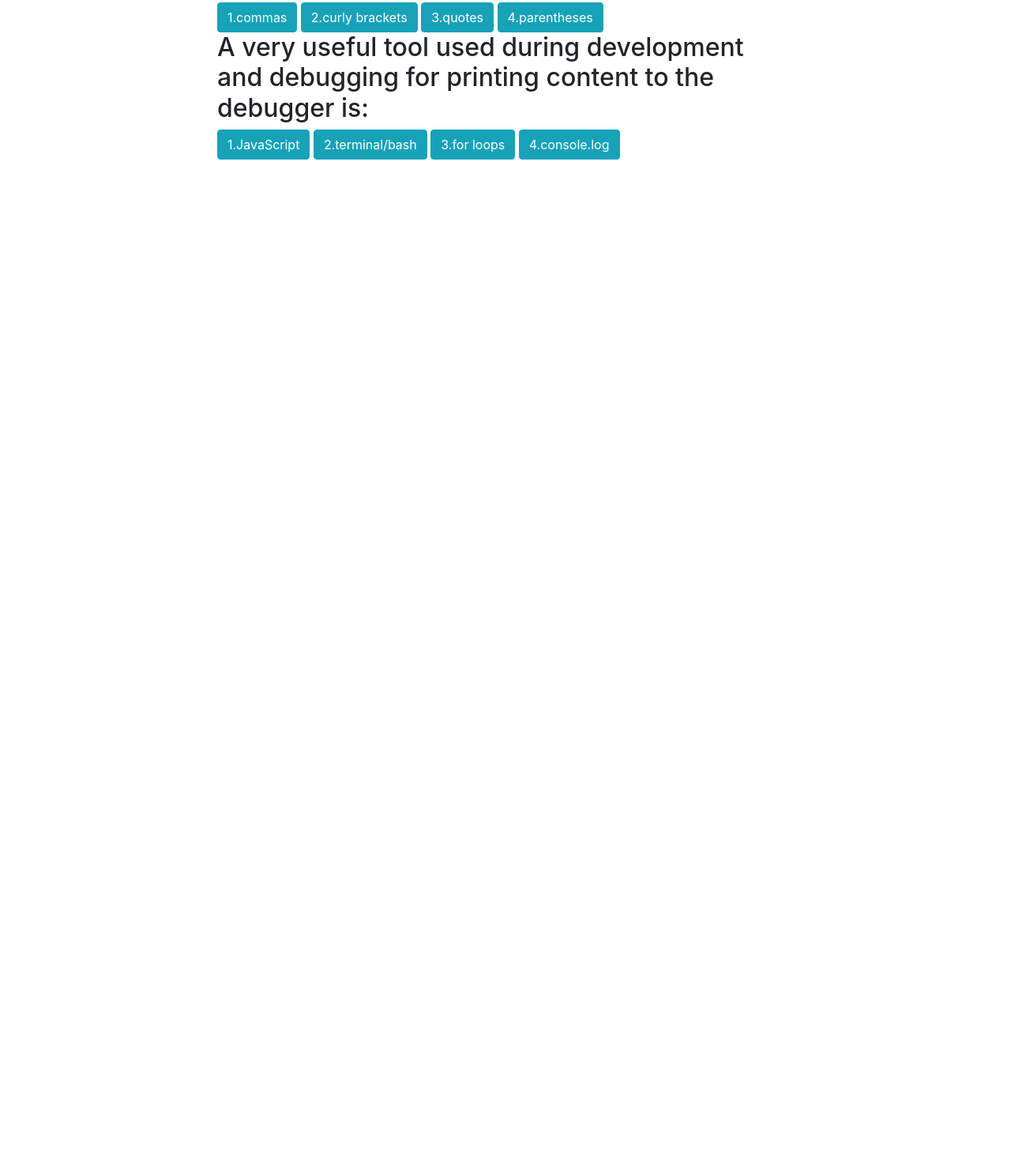
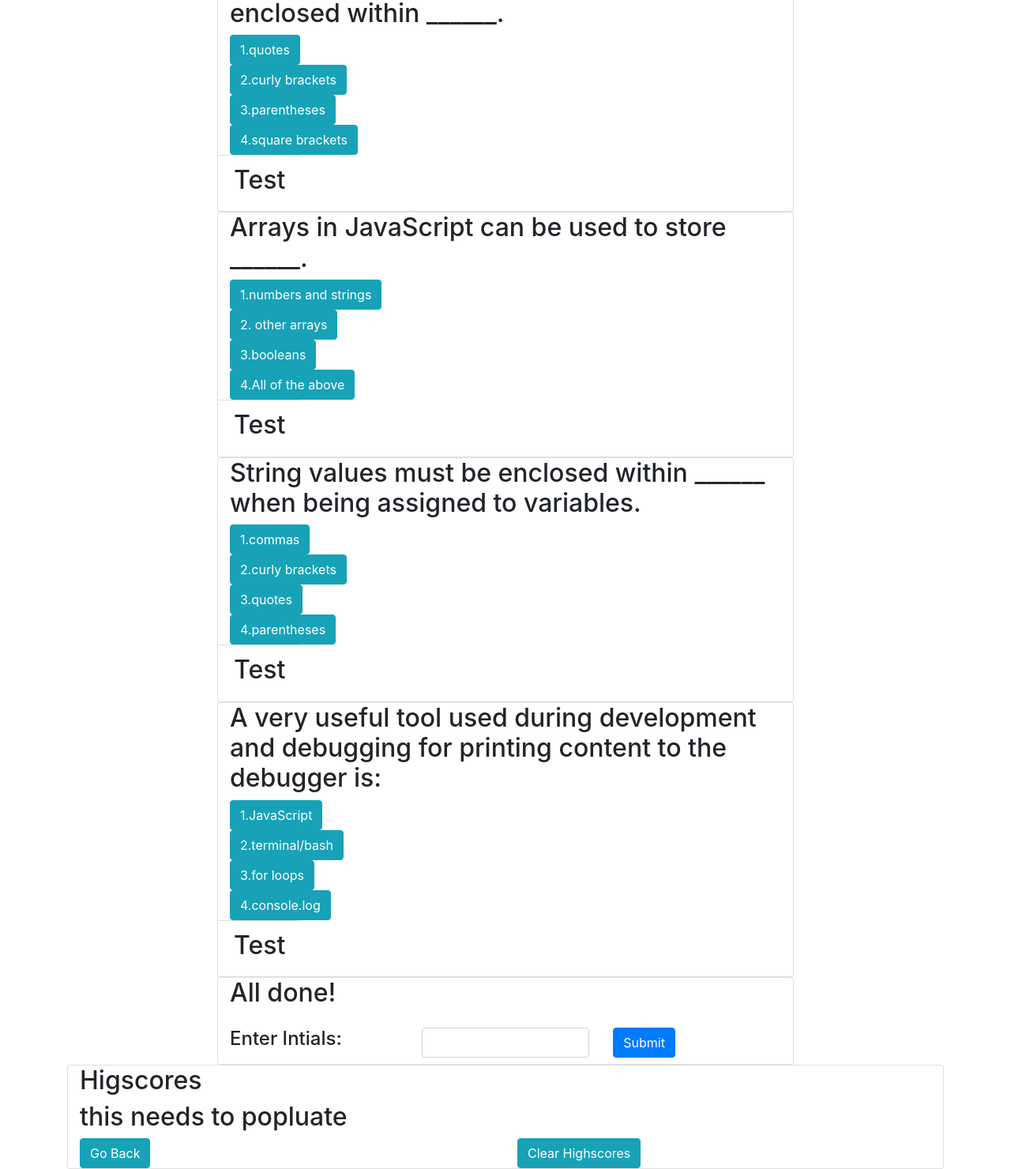
Before and after one commit to ross1jk/JavaScript-Fundamentals-Quiz, a plain HTML site: page index.html in a window 1280 px wide. Shown: the part 626-2106 px from the top of the page at 79% size. Before the commit the page ends 828 px from the top, so only its background shows below. Drawn offline with nearby package versions, Linux system fonts and the light colour scheme.

Commit message:
cards made in bootstrap styling needs to be made and JavaScript will need to be added

```diff
--- a/index.html
+++ b/index.html
@@ -24,52 +24,180 @@
   <!--use cards for the forms, then the footer will rbe hidden, and then display correct or incorrect
   based on the users answers. center the cards and add padding like in portfolio.
    Link high scores card to navbar? I cant image I wiould create a new page for this?-->
-    <form>
-        <h1>Coding Quiz Challenge</h1>
+   <form class="card">
+    <section class="container">
+      <header class="card-header bg-transparent">
+        <section class="row">
+          <div class="col-12">
+            <h1>Coding Quiz Challenge</h1>
+          </div>
+        </section>
+      </header>
+      <form class="card-body">
         <p>Try to answer the following code-related questions within the time limit. Keep in mind that incorrect answers will penalise your score/time by ten seconds!</p>
         <button type="button" class="btn btn-info">Start Quiz</button>
-    </form>
-
-    <form>
-        <h2>Commonly used data types DO NOT include:</h2>
-        <button type="button" class="btn btn-info">1.strings</button>
-        <button type="button" class="btn btn-info">2.booleans</button>
-        <button type="button" class="btn btn-info">3.alerts</button>
-        <button type="button" class="btn btn-info">4.numbers</button>
-    </form>
-
-    <form>
-        <h2>The condition in an if / else statement is enclosed within ______. </h2>
-        <button type="button" class="btn btn-info">1.quotes</button>
-        <button type="button" class="btn btn-info">2.curly brackets</button>
-        <button type="button" class="btn btn-info">3.parentheses</button>
-        <button type="button" class="btn btn-info">4.square brackets</button>
-    </form>
-    <form>
-        <h2>Arrays in JavaScript can be used to store ______. </h2>
-        <button type="button" class="btn btn-info">1.numbers and strings</button>
-        <button type="button" class="btn btn-info">2. other arrays</button>
-        <button type="button" class="btn btn-info">3.booleans</button>
-        <button type="button" class="btn btn-info">4.All of the above</button>
-    </form>
-    <form>
-        <h2>String values must be enclosed within ______ when being assigned to variables. </h2>
-        <button type="button" class="btn btn-info">1.commas</button>
-        <button type="button" class="btn btn-info">2.curly brackets</button>
-        <button type="button" class="btn btn-info">3.quotes</button>
-        <button type="button" class="btn btn-info">4.parentheses</button>
-    </form>
-    <form>
-        <h2>A very useful tool used during development and debugging for printing content to the debugger is: </h2>
-        <button type="button" class="btn btn-info">1.JavaScript</button>
-        <button type="button" class="btn btn-info">2.terminal/bash</button>
-        <button type="button" class="btn btn-info">3.for loops</button>
-        <button type="button" class="btn btn-info">4.console.log</button>
-    </form>
+      </form>
+      <footer class="card-footer bg-transparent">
+        <section class="row">
+          <div class="col-12">
+            <h2>Test</h2>
+          </div>
+        </section>
+      </footer>
+    </section>
+  </form>
 
 
+
+ <form class="card">
+    <section class="container">
+       <section class="row">
+         <div class="col-12">
+          <h2>Commonly used data types DO NOT include:</h2>
+         </div>
+         <div class="col-12">
+          <button type="button" class="btn btn-info">1.strings</button>
+         </div>
+         <div class="col-12">
+            <button type="button" class="btn btn-info">2.booleans</button>
+         </div>
+         <div class="col-12">
+          <button type="button" class="btn btn-info">3.alerts</button>
+         </div>
+         <div class="col-12">
+          <button type="button" class="btn btn-info">4.numbers</button>
+         </div>
+        <footer class="card-footer bg-transparent">
+          <section class="row">
+             <div class="col-12">
+               <h2>Test</h2>
+             </div>
+          </section>
+        </footer>
+     </section>
+    </section>
+  </form>
+
+
+  <form class="card">
+    <section class="container">
+       <section class="row">
+         <div class="col-12">
+          <h2>The condition in an if / else statement is enclosed within ______. </h2>
+         </div>
+         <div class="col-12">
+          <button type="button" class="btn btn-info">1.quotes</button>
+         </div>
+         <div class="col-12">
+           <button type="button" class="btn btn-info">2.curly brackets</button>
+         </div>
+         <div class="col-12">
+          <button type="button" class="btn btn-info">3.parentheses</button>
+         </div>
+         <div class="col-12">
+          <button type="button" class="btn btn-info">4.square brackets</button>
+         </div>
+      <footer class="card-footer bg-transparent">
+        <section class="row">
+           <div class="col-12">
+             <h2>Test</h2>
+           </div>
+        </section>
+       </footer>
+     </section>
+    </section>
+  </form>
+
+  <form class="card">
+    <section class="container">
+       <section class="row">
+         <div class="col-12">
+             <h2>Arrays in JavaScript can be used to store ______. </h2>
+         </div>
+         <div class="col-12">
+          <button type="button" class="btn btn-info">1.numbers and strings</button>
+         </div>
+         <div class="col-12">
+           <button type="button" class="btn btn-info">2. other arrays</button>
+         </div>
+         <div class="col-12">
+          <button type="button" class="btn btn-info">3.booleans</button>
+         </div>
+         <div class="col-12">
+          <button type="button" class="btn btn-info">4.All of the above</button>
+         </div>
+      <footer class="card-footer bg-transparent">
+        <section class="row">
+           <div class="col-12">
+             <h2>Test</h2>
+           </div>
+        </section>
+       </footer>
+     </section>
+    </section>
+  </form>
+
+
+  <form class="card">
+    <section class="container">
+       <section class="row">
+         <div class="col-12">
+             <h2>String values must be enclosed within ______ when being assigned to variables.</h2>
+         </div>
+         <div class="col-12">
+          <button type="button" class="btn btn-info">1.commas</button>
+         </div>
+         <div class="col-12">
+          <button type="button" class="btn btn-info">2.curly brackets</button>
+         </div>
+         <div class="col-12">
+          <button type="button" class="btn btn-info">3.quotes</button>
+         </div>
+         <div class="col-12">
+          <button type="button" class="btn btn-info">4.parentheses</button>
+         </div>
+      <footer class="card-footer bg-transparent">
+        <section class="row">
+           <div class="col-12">
+             <h2>Test</h2>
+           </div>
+        </section>
+       </footer>
+     </section>
+    </section>
+  </form>
+
+   <form class="card">
+     <section class="container">
+        <section class="row">
+          <div class="col-12">
+              <h2>A very useful tool used during development and debugging for printing content to the debugger is: </h2>
+          </div>
+          <div class="col-12">
+            <button type="button" class="btn btn-info">1.JavaScript</button>
+          </div>
+          <div class="col-12">
+            <button type="button" class="btn btn-info">2.terminal/bash</button>
+          </div>
+          <div class="col-12">
+            <button type="button" class="btn btn-info">3.for loops</button>
+          </div>
+          <div class="col-12">
+            <button type="button" class="btn btn-info">4.console.log</button>
+          </div>
+       <footer class="card-footer bg-transparent">
+         <section class="row">
+            <div class="col-12">
+              <h2>Test</h2>
+            </div>
+         </section>
+        </footer>
+      </section>
+     </section>
+   </form>
+
   <!-- need to make this form work <form class="form-inline">
-        <h2>All Done!</h2>
+        <h2>All Done!</h2> <form class="card-body">
         <h3>Your Final Socre is: </h3>
         <div class="input-group input-group-sm mb-3">
             <div class="input-group-prepend">
@@ -81,6 +209,61 @@
       </form> -->
 
     <!--Need Highscores form-->
+
+    <form class="card">
+      <section class="container">
+         <section class="row">
+           <div class="col-12">
+               <h2>All done!</h2>
+           </div>
+           <div class="col-12">
+             <p class="final"></p>
+           </div>
+           </section>
+           <form class="form-inline">
+           <section class="row">
+           <div class="col-4">
+
+              <h4>Enter Intials:</h4>
+              <label class="sr-only" for="inlineFormInputName2">Intials</label>
+            </div>
+            <div class="col-4">
+              <input type="text" class="form-control mb-2 mr-sm-2" id="inlineFormInputName2">
+            </div>
+            <div class="col-4">
+              <button type="submit" class="btn btn-primary mb-2">Submit</button>
+            </div>
+           </form>
+
+            </div>
+           </section>
+       </section>
+      </section>
+    </form>
+
+    <form class="card">
+      <section class="container">
+         <section class="row">
+           <div class="col-12">
+               <h2>Higscores</h2>
+           </div>
+          </section>
+          <section class="row">
+            <div class="col-12">
+                <h2>this needs to popluate</h2>
+            </div>
+           </section>
+           <section class="row">
+             <div class="col-6">
+              <button type="button" class="btn btn-info">Go Back</button>
+             </div>
+            <div class="col-6">
+             <button type="button" class="btn btn-info">Clear Highscores</button>
+            </div>
+          </section>
+      </section>
+    </form>
+
     </div>
     </section>
     </main>
```
